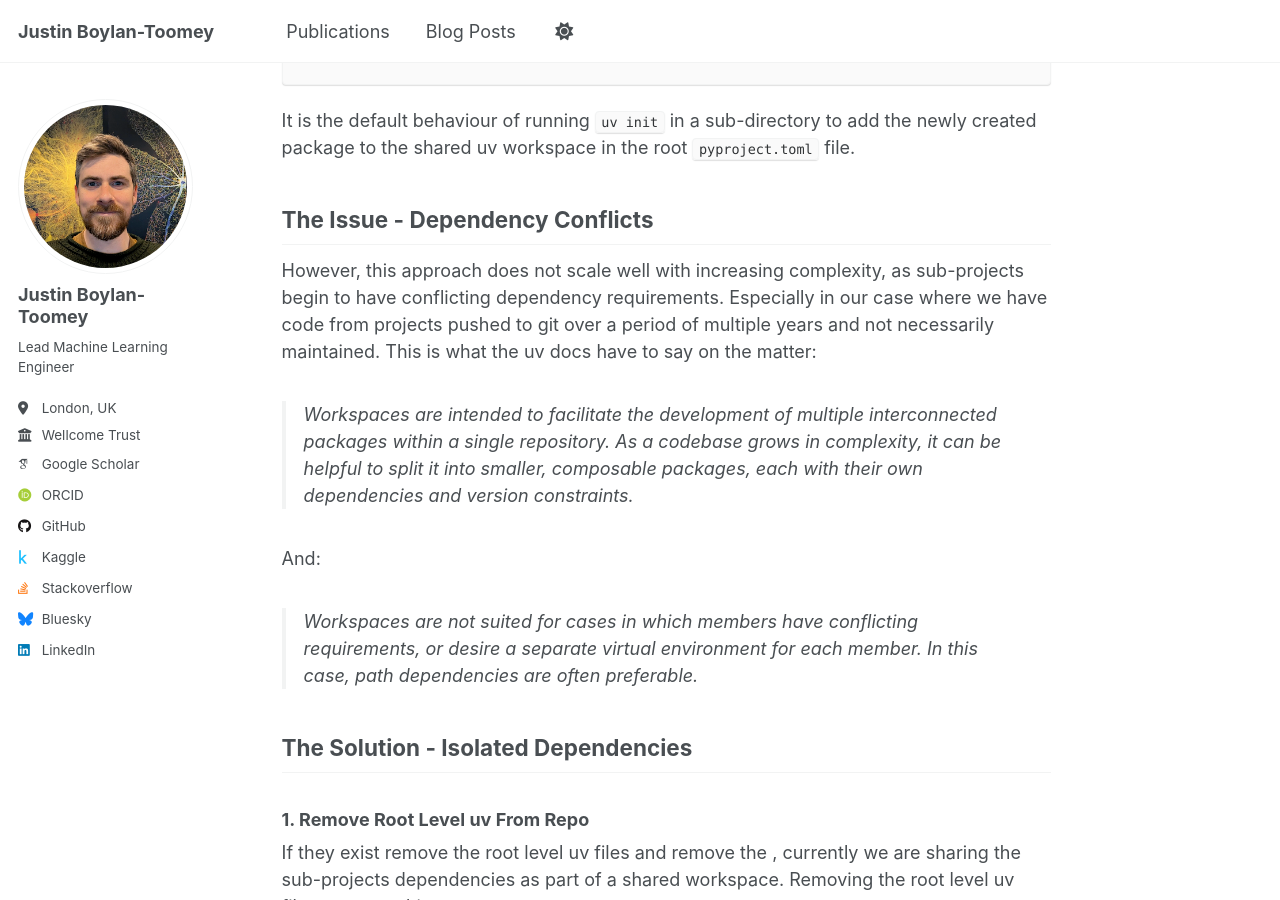
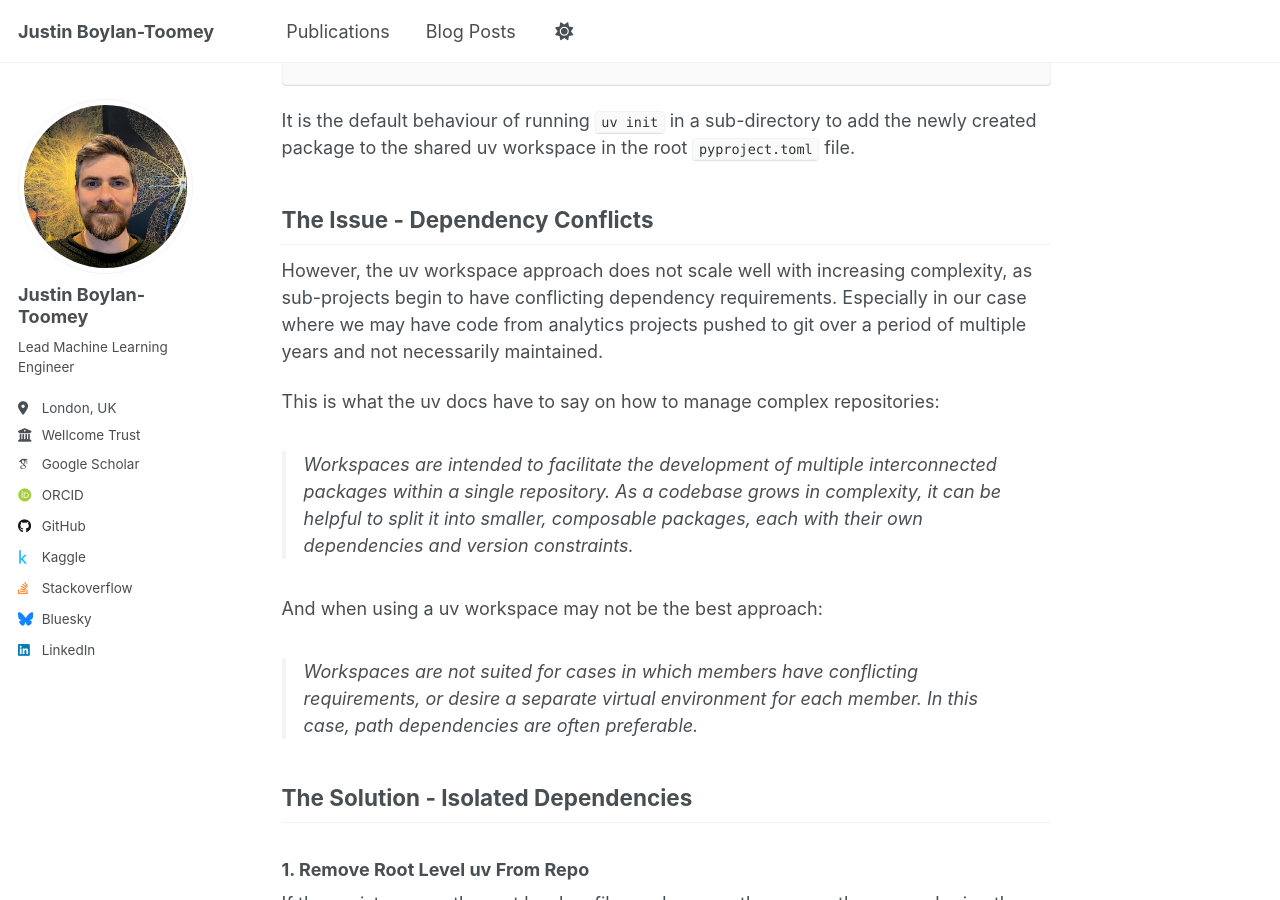
Before and after one commit to justinbt1/justinbt1.github.io, a Jekyll site: the page built from _posts/2026-01-22-managing-uv-monorepo-envs.md, in a window 1280 px wide and 900 px high, scrolled down 1437 px. Built offline with Jekyll 4.4.1, drawn with Linux system fonts in a browser that asks for light colours; some web fonts are replaced; a script that is not in the unit is left out.

```diff
--- a/_posts/2026-01-22-managing-uv-monorepo-envs.md
+++ b/_posts/2026-01-22-managing-uv-monorepo-envs.md
@@ -55,11 +55,13 @@
 It is the default behaviour of running `uv init` in a sub-directory to add the newly created package to the shared uv workspace in the root `pyproject.toml` file.
 
 ## The Issue - Dependency Conflicts
-However, this approach does not scale well with increasing complexity, as sub-projects begin to have conflicting dependency requirements. Especially in our case where we have code from projects pushed to git over a period of multiple years and not necessarily maintained. This is what the uv docs have to say on the matter:
+However, the uv workspace approach does not scale well with increasing complexity, as sub-projects begin to have conflicting dependency requirements. Especially in our case where we may have code from analytics projects pushed to git over a period of multiple years and not necessarily maintained.
+
+This is what the uv docs have to say on how to manage complex repositories:
 
 > Workspaces are intended to facilitate the development of multiple interconnected packages within a single repository. As a codebase grows in complexity, it can be helpful to split it into smaller, composable packages, each with their own dependencies and version constraints.
 
-And:
+And when using a uv workspace may not be the best approach:
 
 > Workspaces are not suited for cases in which members have conflicting requirements, or desire a separate virtual environment for each member. In this case, path dependencies are often preferable.
 
```
